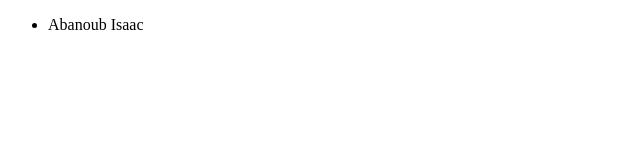
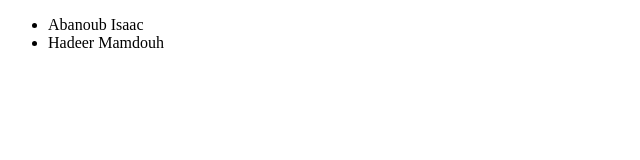
Before and after one commit to AbanoubIsaacAI/SourceControlLab2, a plain HTML site: page index.html in a window 1280 px wide. Shown: the whole page, without its empty margins (0-640 px from the left). Drawn offline with Linux system fonts and the light colour scheme.

Commit message:
list item named hadeer mamdouh

```diff
--- a/index.html
+++ b/index.html
@@ -8,6 +8,7 @@
   <body>
     <ul>
       <li>Abanoub Isaac</li>
+      <li>Hadeer Mamdouh</li>
     </ul>
   </body>
 </html>
```
